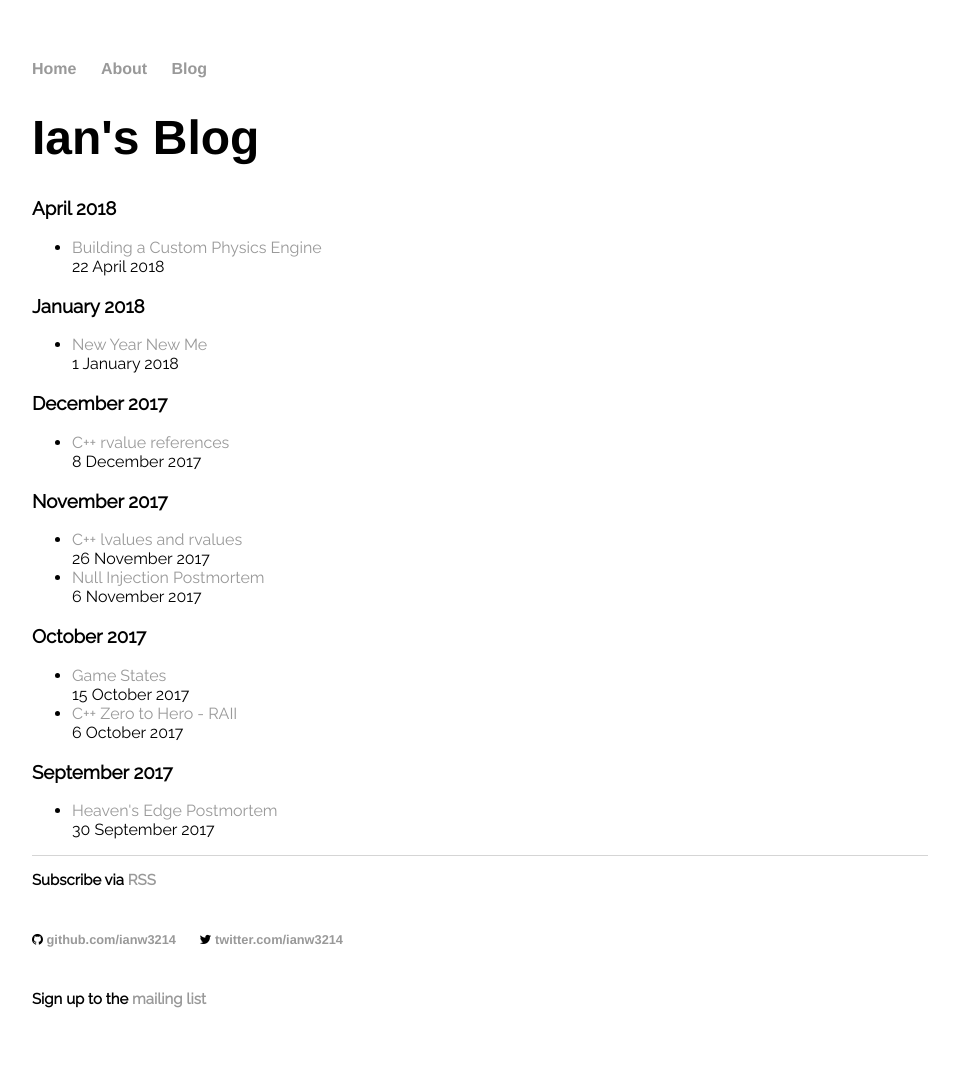
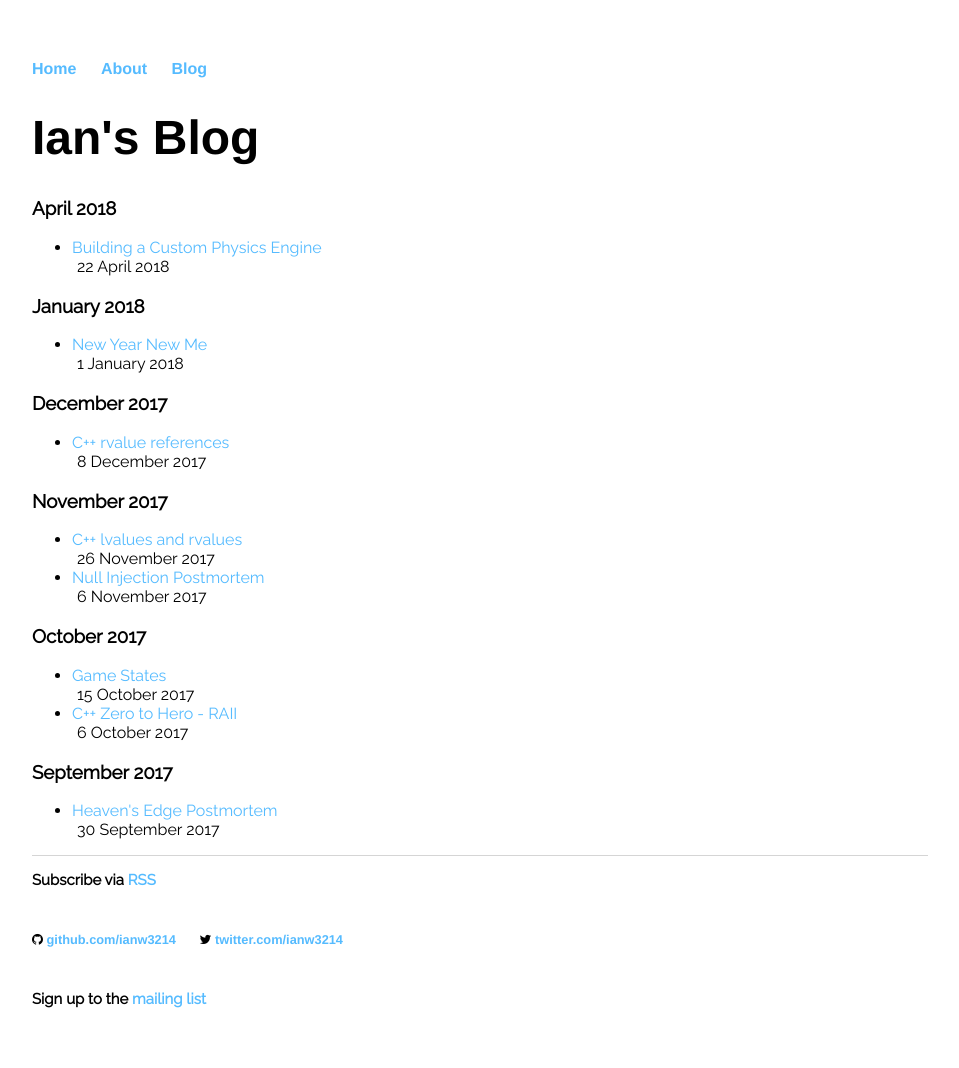
Before and after one commit to ianw3214/ianw3214.github.io, a Jekyll site: the page built from blog/index.html, in a window 1280 px wide. Shown: the whole page, without its empty margins (160-1119 px from the left). Built offline with Jekyll 4.4.1, drawn with Linux system fonts in a browser that asks for light colours; a script that is not in the unit is left out.

Commit message:
Fix formatting

```diff
--- a/blog/index.html
+++ b/blog/index.html
@@ -2,38 +2,7 @@
 layout: default
 title: Ian's Blog
 ---
-	<h1>{{ page.title }}</h1>
-	<!--
-	<ul class="posts">
-
-	  {% for post in site.posts %}
-	    <li><span>{{ post.date | date_to_string }}</span> - <a href="{{ post.url }}" title="{{ post.title }}">{{ post.title }}</a></li>
-		{% endfor %}
-
-	</ul>
-	-->
-
-	<!--
-<details>
-	<summary>April, 2018</summary>
-	<ul>
-		{% for post in site.posts %}
-			<li>
-				<span>{{ post.date | date_to_string }}</span> - <a href="{{ post.url }}" title="{{ post.title }}">{{ post.title }}</a>
-			</li>
-			{% capture day %}{{ post.date | date: "%B, %Y" }}{% endcapture %}
-			{% capture nday %}{{ post.next.date | date: "%B, %Y" }}{% endcapture %}
-			{% if day != nday %}
-				</ul>
-				</details>
-				<details>
-					<summary>{{post.next.date | date: "%B, %Y" }}</summary>
-				<ul>
-			{% endif %}
-		{% endfor %}
-	</ul>
-</details>
--->
+<h1>{{ page.title }}</h1>
 
 {% for post in site.posts %}
 	{% capture month %}{{ post.date | date: '%m%Y' }}{% endcapture %}
--- a/css/main.css
+++ b/css/main.css
@@ -15,7 +15,7 @@ nav ul li, footer ul li {
 }
 a {
     text-decoration: none;
-    color: #999;
+    color: #5BF;
 }
 a:hover {
     text-decoration: underline;
@@ -42,3 +42,7 @@ ul.posts {
 ul.posts li {
     list-style: none;
 }
+
+time {
+    padding-left: 5px;
+}
```
